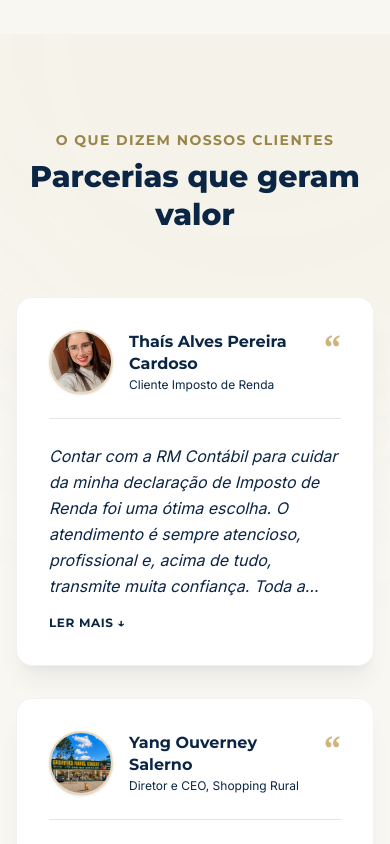
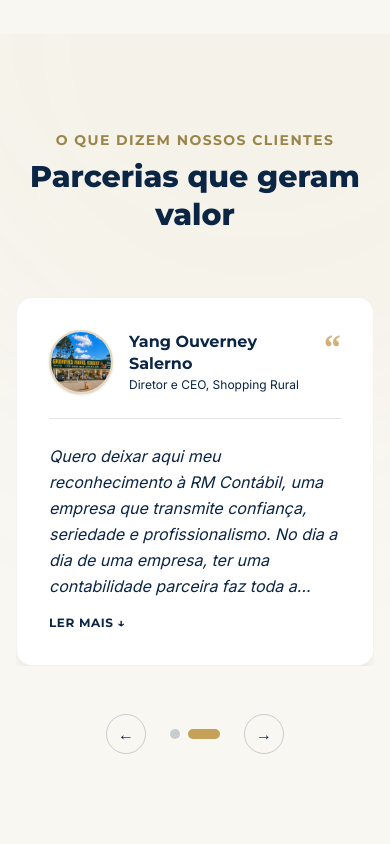
Before and after one commit to RudolfoTorres/rodrigues-mansur, a Next.js app: page / in a window 390 px wide. Shown: the part 5080-5924 px from the top of the page. Built offline with nearby package versions, Linux system fonts and the light colour scheme.

Commit message:
testimonials carroussel

```diff
--- a/src/components/Testimonials.tsx
+++ b/src/components/Testimonials.tsx
@@ -1,6 +1,6 @@
 "use client";
 
-import { useState } from "react";
+import { useState, useEffect } from "react";
 
 interface Testimonial {
   text: string;
@@ -22,14 +22,43 @@ export function Testimonials() {
       author: "Yang Ouverney Salerno",
       role: "Diretor e CEO, Shopping Rural",
       imageUrl: "/images/testimonials/shopping-rural.jpg"
-    },
-    {
-      text: "Consultoria estratégica de alto nível. Com o planejamento societário que desenvolveram para nós, obtivemos benefícios visíveis desde o primeiro semestre.",
-      author: "Eduardo Ribeiro",
-      role: "Sócio Fundador, Ribeiro Arquitetos",
-      imageUrl: "/images/testimonials/eduardo.jpg"
     }
   ];
+
+  const [currentIndex, setCurrentIndex] = useState(0);
+  const [isMobile, setIsMobile] = useState(false);
+  const [isPaused, setIsPaused] = useState(false);
+
+  useEffect(() => {
+    const handleResize = () => {
+      setIsMobile(window.innerWidth < 768);
+    };
+    handleResize();
+    window.addEventListener("resize", handleResize);
+    return () => window.removeEventListener("resize", handleResize);
+  }, []);
+
+  const itemsPerPage = isMobile ? 1 : 3;
+  const isCarouselActive = testimonials.length > itemsPerPage;
+  const maxIndex = Math.max(0, testimonials.length - itemsPerPage);
+
+  useEffect(() => {
+    if (!isCarouselActive || isPaused) return;
+
+    const interval = setInterval(() => {
+      setCurrentIndex((prev) => (prev >= maxIndex ? 0 : prev + 1));
+    }, 6000);
+
+    return () => clearInterval(interval);
+  }, [isCarouselActive, isPaused, maxIndex]);
+
+  const handleNext = () => {
+    setCurrentIndex((prev) => (prev >= maxIndex ? 0 : prev + 1));
+  };
+
+  const handlePrev = () => {
+    setCurrentIndex((prev) => (prev <= 0 ? maxIndex : prev - 1));
+  };
 
   return (
     <section className="bg-rm-cream py-24 relative overflow-hidden">
@@ -46,11 +75,67 @@ export function Testimonials() {
           </h2>
         </div>
 
-        <div className="grid grid-cols-1 md:grid-cols-3 gap-8 items-start">
-          {testimonials.map((test, idx) => (
-            <TestimonialCard key={idx} test={test} />
-          ))}
+        {/* Outer Container com Overflow Hidden estrito */}
+        <div
+          className="w-full overflow-hidden"
+          onMouseEnter={() => setIsPaused(true)}
+          onMouseLeave={() => setIsPaused(false)}
+        >
+          {/* Slider Track - Deslocamento com cálculo exato de gap (32px / 2rem) */}
+          <div
+            className="flex transition-transform duration-500 ease-in-out"
+            style={{
+              gap: "2rem",
+              transform: isMobile
+                ? `translateX(calc(-${currentIndex} * (100% + 2rem)))`
+                : `translateX(calc(-${currentIndex} * (33.333% + 0.66rem)))`
+            }}
+          >
+            {testimonials.map((test, idx) => (
+              <div
+                key={idx}
+                className="w-full shrink-0 md:w-[calc(33.333%-1.33rem)] box-border"
+              >
+                <TestimonialCard test={test} />
+              </div>
+            ))}
+          </div>
         </div>
+
+        {/* Controles do Carrossel */}
+        {isCarouselActive && (
+          <div className="flex items-center justify-center gap-6 mt-12">
+            <button
+              onClick={handlePrev}
+              aria-label="Anterior"
+              className="w-10 h-10 rounded-full border border-rm-navy/20 flex items-center justify-center text-rm-navy hover:bg-rm-navy hover:text-rm-gold transition-colors"
+            >
+              ←
+            </button>
+
+            <div className="flex gap-2">
+              {Array.from({ length: maxIndex + 1 }).map((_, idx) => (
+                <button
+                  key={idx}
+                  onClick={() => setCurrentIndex(idx)}
+                  aria-label={`Ir para slide ${idx + 1}`}
+                  className={`h-2.5 rounded-full transition-all duration-300 ${currentIndex === idx
+                      ? "w-8 bg-rm-gold"
+                      : "w-2.5 bg-rm-navy/20 hover:bg-rm-navy/40"
+                    }`}
+                />
+              ))}
+            </div>
+
+            <button
+              onClick={handleNext}
+              aria-label="Próximo"
+              className="w-10 h-10 rounded-full border border-rm-navy/20 flex items-center justify-center text-rm-navy hover:bg-rm-navy hover:text-rm-gold transition-colors"
+            >
+              →
+            </button>
+          </div>
+        )}
 
       </div>
     </section>
@@ -62,7 +147,6 @@ function TestimonialCard({ test }: { test: Testimonial }) {
   const [imgError, setImgError] = useState(false);
   const isLongText = test.text.length > 220;
 
-  // Extrai as iniciais caso precise do fallback
   const initials = test.author
     .split(" ")
     .map((n) => n[0])
@@ -73,11 +157,11 @@ function TestimonialCard({ test }: { test: Testimonial }) {
     <div className="bg-white p-8 rounded-2xl shadow-xl shadow-black/5 flex flex-col justify-between h-full border border-black/5 hover:-translate-y-2 transition-transform duration-300">
       <div>
 
-        {/* TOPO DO CARD: Foto + Nome/Cargo + Aspas */}
+        {/* TOPO DO CARD */}
         <div className="flex items-center justify-between gap-4 pb-6 mb-6 border-b border-black/10">
           <div className="flex items-center gap-4">
 
-            {/* Avatar Maior e Sem Sobreposição */}
+            {/* Avatar */}
             <div className="w-16 h-16 rounded-full overflow-hidden bg-rm-cream border-2 border-rm-gold/40 shrink-0 flex items-center justify-center font-heading font-bold text-rm-blue text-base shadow-sm relative">
               {test.imageUrl && !imgError ? (
                 <img
@@ -102,13 +186,12 @@ function TestimonialCard({ test }: { test: Testimonial }) {
             </div>
           </div>
 
-          {/* Aspas em Destaque */}
           <span className="text-rm-gold text-4xl font-serif font-bold leading-none select-none opacity-80 self-start">
             “
           </span>
         </div>
 
-        {/* CORPO DO CARD: Depoimento */}
+        {/* CORPO DO CARD */}
         <p className={`text-rm-black/80 font-body text-base leading-relaxed italic transition-all duration-300 ${!isExpanded && isLongText ? "line-clamp-6" : ""}`}>
           {test.text}
         </p>
```
